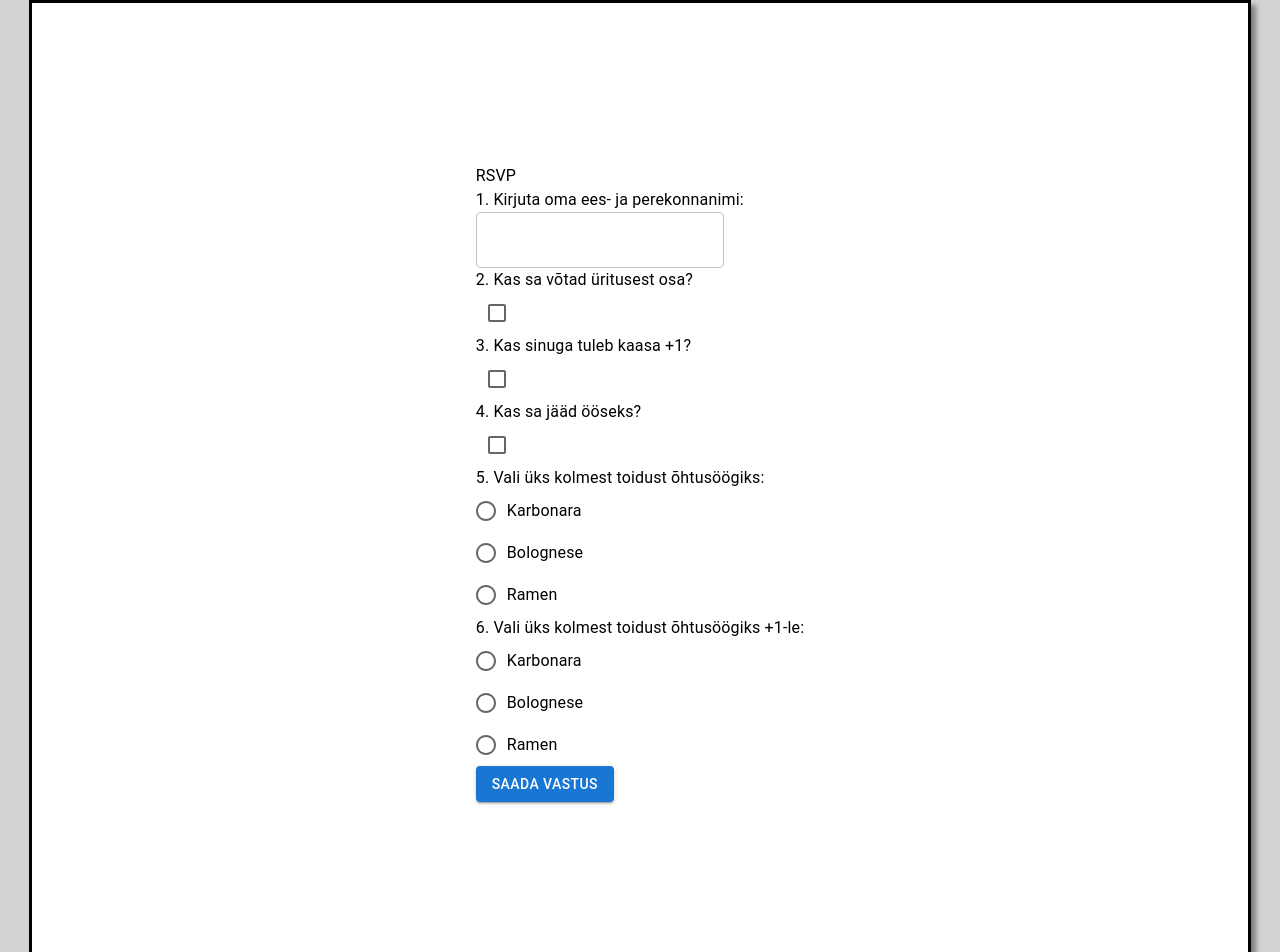
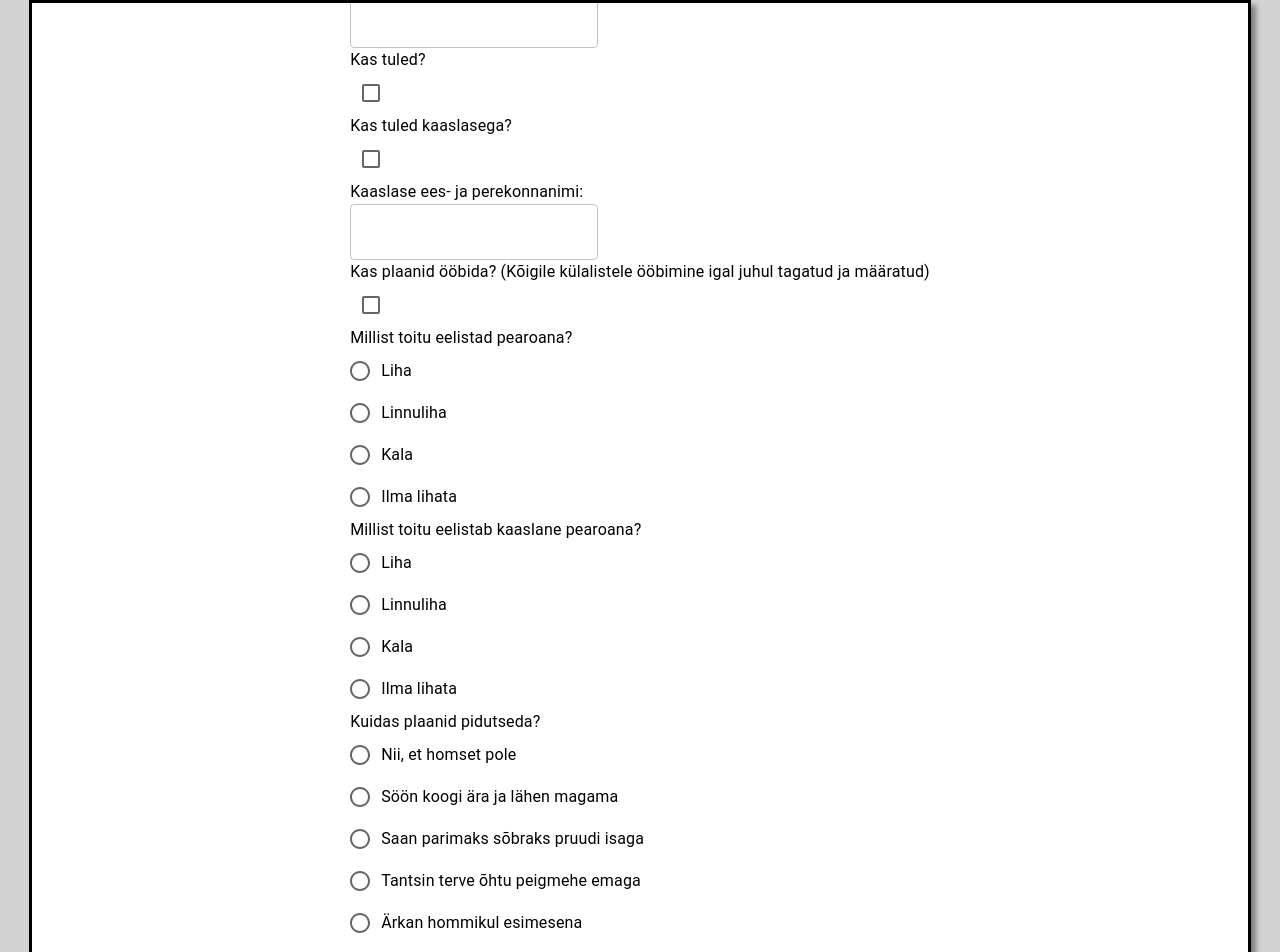
Before and after one commit to KevinRnbrg/wedding_rsvp, a React (Create React App) app in the folder wedding/: page /invitation in a window 1280 px wide. Shown: the top 952 px of the page. Built offline with nearby package versions, Linux system fonts and the light colour scheme.

Commit message:
Correct maps location, text for pages and text styles
Added Kernu as the maps location, added more detailed text in pages and changed the text styles

```diff
--- a/wedding/public/index.html
+++ b/wedding/public/index.html
@@ -28,7 +28,7 @@
 
     <link rel="preconnect" href="https://fonts.googleapis.com">
     <link rel="preconnect" href="https://fonts.gstatic.com" crossorigin>
-    <link href="https://fonts.googleapis.com/css2?family=Pinyon+Script&display=swap" rel="stylesheet">
+    <link href="https://fonts.googleapis.com/css2?family=Great+Vibes&family=Pinyon+Script&family=Roboto+Flex:opsz,wght@8..144,300&display=swap" rel="stylesheet">
   </head>
   <body>
     <noscript>You need to enable JavaScript to run this app.</noscript>
--- a/wedding/src/components/Gifts.js
+++ b/wedding/src/components/Gifts.js
@@ -4,7 +4,8 @@ function Gifts() {
   return (
     <Box className="component-box">
       <Typography sx={{ mt: "2rem", px: "2rem" }}>
-        Kingituste asemel palun tuua raha alates 100 eurost.
+        Et külalised palju nuputama ei peaks, ootame kingitust ümbrikusse ning
+        pruut võtab hea meelega vastu kõik kaunid lilled.
       </Typography>
     </Box>
   );
--- a/wedding/src/components/Place.js
+++ b/wedding/src/components/Place.js
@@ -2,15 +2,18 @@ import { Box, Typography } from "@mui/material";
 function Place() {
   return (
     <Box className="component-box">
+      <Typography sx={{ mt: "2rem", px: "2rem" }} className="font-default">
+        Pulmad toimuvad Kernu mõisas, mis asub Tallinn-Pärnu maanteel, kuhu
+        peaks olema mugav sõita nii neil, kes saabuvad Tallinnast kui ka neil,
+        kes tulevad Hiiumaalt.
+      </Typography>
       <Typography sx={{ mt: "2rem", px: "2rem" }}>
-        Pulmad toimuvad suures mõisas kuskil Eestis. Sinna pääseb üldjuhul
-        autoga, aga saab ka jalgsi või bussiga tulla. Parkimine ei ole võimalik
-        ja auto tuleks koju jätta.
+        Mõisas on ööbimisruumi meile kõigile ning mõnus väike spaa.
       </Typography>
       <iframe
         className="google-map"
         title="googleMaps"
-        src="https://www.google.com/maps/embed?pb=!1m18!1m12!1m3!1d160911.08646495806!2d25.60196356099699!3d58.001181612026706!2m3!1f0!2f0!3f0!3m2!1i1024!2i768!4f13.1!3m3!1m2!1s0x46eb78625f8ab80f%3A0x3f56bf5d61e7681b!2sTaagepera%20Loss%20O%C3%9C!5e0!3m2!1sen!2see!4v1676749879603!5m2!1sen!2see"
+        src="https://www.google.com/maps/embed?pb=!1m18!1m12!1m3!1d2045.541509641041!2d24.492136000000002!3d59.156798!2m3!1f0!2f0!3f0!3m2!1i1024!2i768!4f13.1!3m3!1m2!1s0x4692b7da94e20b1b%3A0x65350b90f1b9fe07!2sKernu%20manor!5e0!3m2!1sen!2see!4v1677562650237!5m2!1sen!2see"
         style={{ border: 0 }}
         allowfullscreen=""
         loading="lazy"
--- a/wedding/src/pages/Home.js
+++ b/wedding/src/pages/Home.js
@@ -1,5 +1,5 @@
 import React, { useState } from "react";
-import { Box, Typography, Button } from "@mui/material";
+import { Box, Button } from "@mui/material";
 import { Link } from "react-router-dom";
 import "../styles/App.css";
 import "../styles/HomeStyles.css";
@@ -12,9 +12,9 @@ const Home = () => {
     <Box className="App">
       <Box className="outer-container">
         <h1 className="font-h1">Kelli ja Tanel</h1>
-        <h2>15 juuni 2023</h2>
+        <h2>15.06.2023</h2>
         <Link to="/invitation" style={{ textDecoration: "none" }}>
-          <Button variant="outlined">Anna teada oma tulekust</Button>
+          <Button variant="outlined">Anna teada oma tulekust (RSVP)</Button>
         </Link>
         <Box className="menu-buttons">
           <button className="menu-selection font-link">Asukoht</button>
--- a/wedding/src/pages/InvitationForm.js
+++ b/wedding/src/pages/InvitationForm.js
@@ -18,45 +18,86 @@ const InvitationForm = () => {
       <Box className="outer-container">
         <form /* onSubmit={handleSubmit} */>
           <Typography>RSVP</Typography>
-          <Typography>1. Kirjuta oma ees- ja perekonnanimi:</Typography>
+          <Typography>Külalise ees- ja perekonnanimi:</Typography>
           <TextField></TextField>
           {/* checkboxes should be next to the question */}
-          <Typography>2. Kas sa võtad üritusest osa?</Typography>
+          <Typography>Kas tuled?</Typography>
           <Checkbox />
-          <Typography>3. Kas sinuga tuleb kaasa +1?</Typography>
+          <Typography>Kas tuled kaaslasega?</Typography>
           <Checkbox />
-          <Typography>4. Kas sa jääd ööseks?</Typography>
+          <Typography>Kaaslase ees- ja perekonnanimi:</Typography>
+          <TextField></TextField>
+          <Typography>
+            Kas plaanid ööbida? (Kõigile külalistele ööbimine igal juhul tagatud
+            ja määratud)
+          </Typography>
           <Checkbox />
-          <Typography>5. Vali üks kolmest toidust õhtusöögiks:</Typography>
+          <Typography>Millist toitu eelistad pearoana?</Typography>
           <RadioGroup aria-labelledby="food-choise" name="radio-buttons-group">
+            <FormControlLabel value="liha" control={<Radio />} label="Liha" />
             <FormControlLabel
-              value="karbonara"
+              value="linnuliha"
               control={<Radio />}
-              label="Karbonara"
+              label="Linnuliha"
+            />
+            <FormControlLabel value="kala" control={<Radio />} label="Kala" />
+            <FormControlLabel
+              value="ilmalihata"
+              control={<Radio />}
+              label="Ilma lihata"
+            />
+          </RadioGroup>
+          {/* if +1 is checked then offer to choose a food for them aswell */}
+          <Typography>Millist toitu eelistab kaaslane pearoana?</Typography>
+          <RadioGroup aria-labelledby="food-choise" name="radio-buttons-group">
+            <FormControlLabel value="liha" control={<Radio />} label="Liha" />
+            <FormControlLabel
+              value="linnuliha"
+              control={<Radio />}
+              label="Linnuliha"
+            />
+            <FormControlLabel value="kala" control={<Radio />} label="Kala" />
+            <FormControlLabel
+              value="ilmalihata"
+              control={<Radio />}
+              label="Ilma lihata"
+            />
+          </RadioGroup>
+          <Typography>Kuidas plaanid pidutseda?</Typography>
+          <RadioGroup
+            aria-labelledby="partytime"
+            name="radio-buttons-party-group"
+          >
+            <FormControlLabel
+              value="1"
+              control={<Radio />}
+              label="Nii, et homset pole"
             />
             <FormControlLabel
-              value="bolognese"
+              value="2"
               control={<Radio />}
-              label="Bolognese"
-            />
-            <FormControlLabel value="ramen" control={<Radio />} label="Ramen" />
-          </RadioGroup>
-          {/* if +1 is checked then offer to choose a food for them aswell */}
-          <Typography>
-            6. Vali üks kolmest toidust õhtusöögiks +1-le:
-          </Typography>
-          <RadioGroup aria-labelledby="food-choise" name="radio-buttons-group">
-            <FormControlLabel
-              value="karbonara"
-              control={<Radio />}
-              label="Karbonara"
+              label="Söön koogi ära ja lähen magama"
             />
             <FormControlLabel
-              value="bolognese"
+              value="3"
               control={<Radio />}
-              label="Bolognese"
+              label="Saan parimaks sõbraks pruudi isaga"
             />
-            <FormControlLabel value="ramen" control={<Radio />} label="Ramen" />
+            <FormControlLabel
+              value="4"
+              control={<Radio />}
+              label="Tantsin terve õhtu peigmehe emaga"
+            />
+            <FormControlLabel
+              value="5"
+              control={<Radio />}
+              label="Ärkan hommikul esimesena"
+            />
+            <FormControlLabel
+              value="5"
+              control={<Radio />}
+              label="Leian igast lauast uue sõbra"
+            />
           </RadioGroup>
           <Box className="save-button">
             <Button variant="contained" type="submit">
--- a/wedding/src/styles/App.css
+++ b/wedding/src/styles/App.css
@@ -33,13 +33,18 @@
 }
 
 .font-link {
-  font-family: 'Pinyon Script';
+  font-family: 'Great Vibes';
   font-size: 2rem;
 }
 
 .font-h1 {
-  font-family: 'Pinyon Script';
+  font-family: 'Great Vibes';
   font-size: 3rem;
+}
+
+.font-default {
+  font-family: 'Roboto Flex';
+  font-size: 2rem;
 }
 
 @media screen and (max-device-width:640px), screen and (max-width:640px) {
```
Also changed, not shown: wedding/src/components/Clothes.js (+9 -1 lines), wedding/src/components/Schedule.js (+6 -1 lines).
